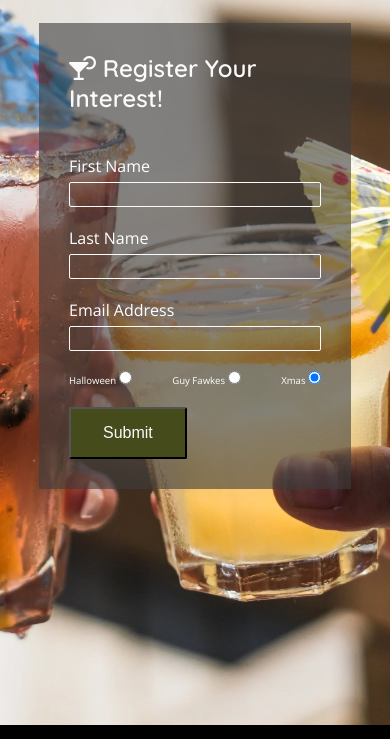
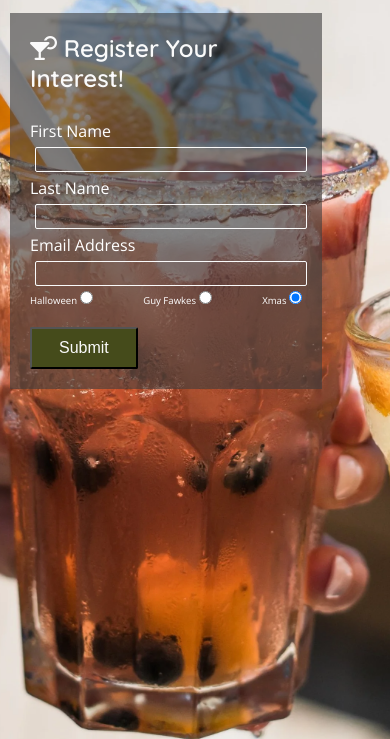
Before and after one commit to Jem212Mac/CI_Project_1, a plain HTML site: page register.html in a window 390 px wide. Shown: the part 51-790 px from the top of the page. Drawn offline with nearby package versions, Linux system fonts and the light colour scheme.

Commit message:
Fix registration form responsivity for landscape on mobile

```diff
--- a/assets/css/style.css
+++ b/assets/css/style.css
@@ -191,22 +191,25 @@ hr {
 
 /* Registration page */
 #register {
-    background-image: url("../images/register.webp");
-    background-size: cover;
-    background-position: 75%;
-    padding: 30px 10% 30px 10%;
-    flex-grow: 1;
+    height: 100vh;
+    width: 100%;
+    background: url("../images/register.webp") no-repeat center center/cover;
+    position: relative;
 }
 
 #registration-form {
     color: #ffffff;
     background-color: rgba(60, 60, 60, 0.6);
-    padding: 30px;
+    position: absolute;
+    left: 10px;
+    top: 20px;
+    padding: 20px;
+    width: 80%;
 }
 
 #registration-form > h2 {
     color: #fafafa;
-    margin-bottom: 20px;
+    margin-bottom: 5px;
 }
 
 .text-input {
@@ -214,7 +217,7 @@ hr {
     color: #fafafa;
     width: 100%;
     height: 25px;
-    margin: 5px 0 20px 0;
+    margin: 5px 5px 5px 5px;
     border: 1px solid #fafafa;
     border-radius: 2px;
     padding: 0 5px;
@@ -230,7 +233,7 @@ hr {
 .join-button {
     margin-top: 20px;
     border-radius: 2px;
-    padding: 15px 32px;
+    padding: 10px 27px;
     font-size: 100%;
     background-color: #454b1b;
     color: #fafafa;
@@ -276,10 +279,12 @@ hr {
     }
 
     #registration-form {
-        max-width: 400px;
+        max-width: 1200px;
+        max-height: 700px;
         position: absolute;
         left: 10%;
-        top: 150px;
+        top: 5px;
+        font-size: 30%;
     }
 
     .text-input:hover {
@@ -395,5 +400,6 @@ hr {
         position: absolute;
         left: 5%;
         top: 150px;
+
     }
 }
```
